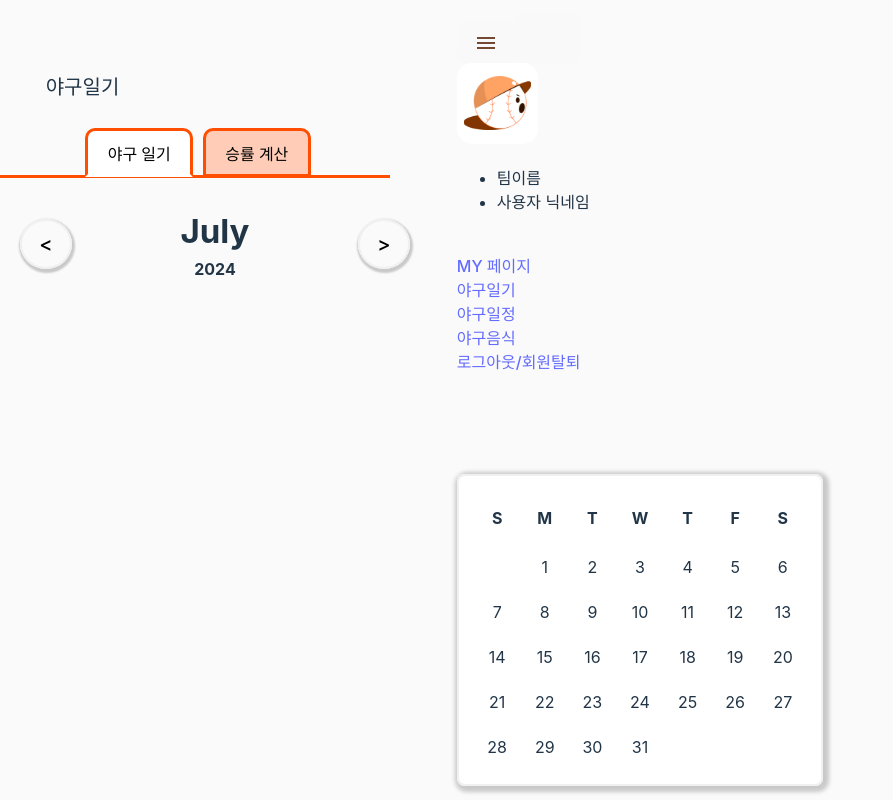
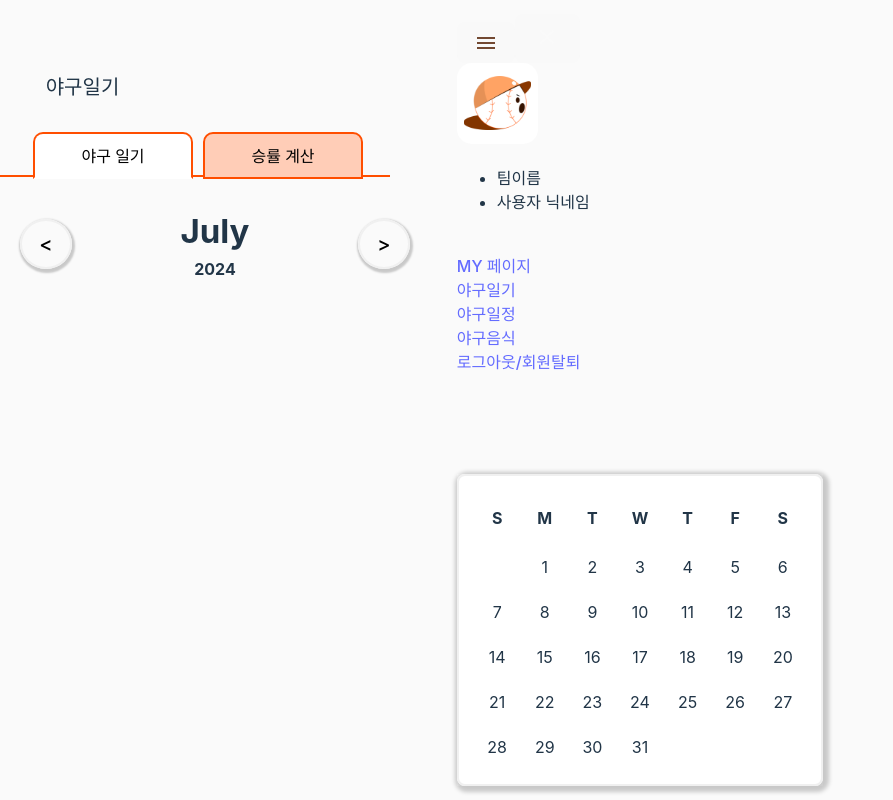
Before and after one commit to YahoProject/Yaho_FrontEnd, a React (Vite) app: page /calendar in a window 1280 px wide. Shown: the whole page, without its empty margins (0-893 px from the left). Built offline with nearby package versions, Linux system fonts and the light colour scheme; no server answers.

Commit message:
Update Calendar.css

```diff
--- a/src/styles/Calendar.css
+++ b/src/styles/Calendar.css
@@ -15,7 +15,7 @@ p{
 .button-container {
     position:fixed;
     display:flex;
-    border-bottom: 3px solid #FF4E00;
+    border-bottom: 2px solid #FF4E00;
     width: 390px;
     height: 36px;
     top: 139px;
@@ -26,11 +26,11 @@ p{
 
 .cal-button {
     position: relative;
-    top: -4.3px;
-    max-width: 160px;
-    left: 8px;
+    top: -1.7px;
+    width: 160px;
+    left:8px;
     background: #FFCDB7;
-    border: 3px solid #FF4E00;
+    border: 2px solid #FF4E00;
     border-bottom-left-radius: 0;
     border-bottom-right-radius: 0;
     border-top-left-radius: 10px;
@@ -41,5 +41,5 @@ p{
 .cal-button.active {
     background: white;
     border-bottom-color: white;
-    border-bottom-width: 3px;
+    border-bottom-width: 2px;
 }
```
